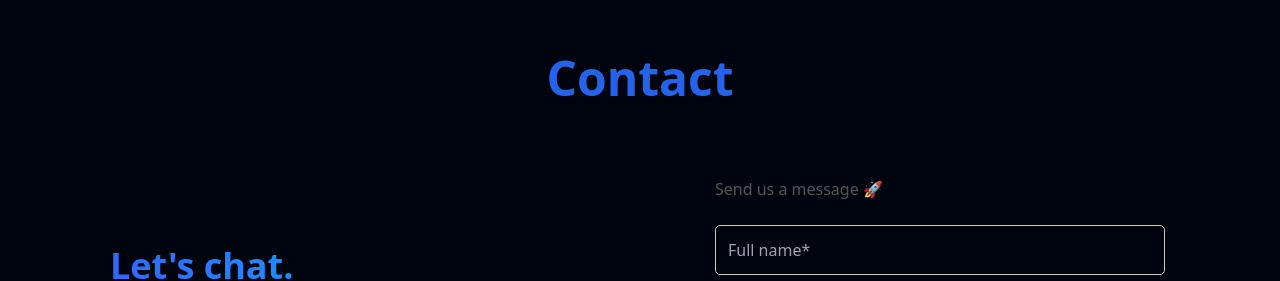
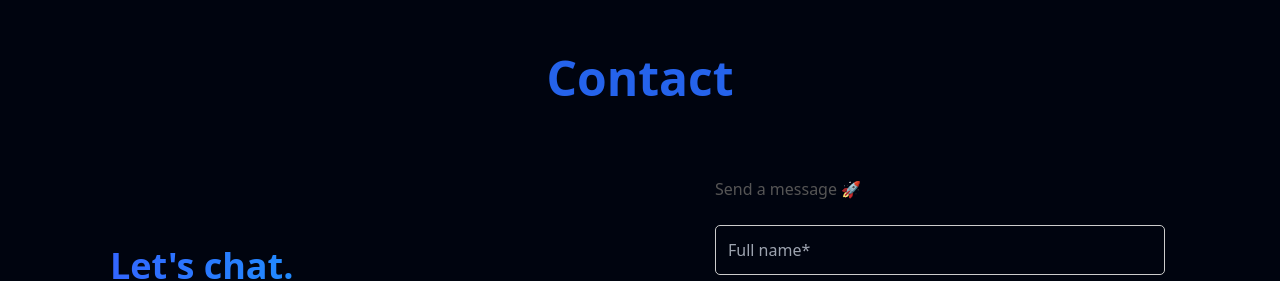
Before and after one commit to Faisalsheikh08/PortfolioFrontend, a React (Vite) app: page / in a window 1280 px wide. Shown: the part 3224-3505 px from the top of the page. Built offline with nearby package versions, Linux system fonts and the light colour scheme.

Commit message:
Update ContactPage.jsx

```diff
--- a/src/components/ContactPage.jsx
+++ b/src/components/ContactPage.jsx
@@ -56,7 +56,7 @@ export default function ContactPage() {
         </div>
 
         <div className="contact-form-container">
-          <h2>Send us a message 🚀</h2>
+          <h2>Send a message 🚀</h2>
           <br />
           {status && <p className="message">{status}</p>}
           <form onSubmit={handleSubmit}>
```
